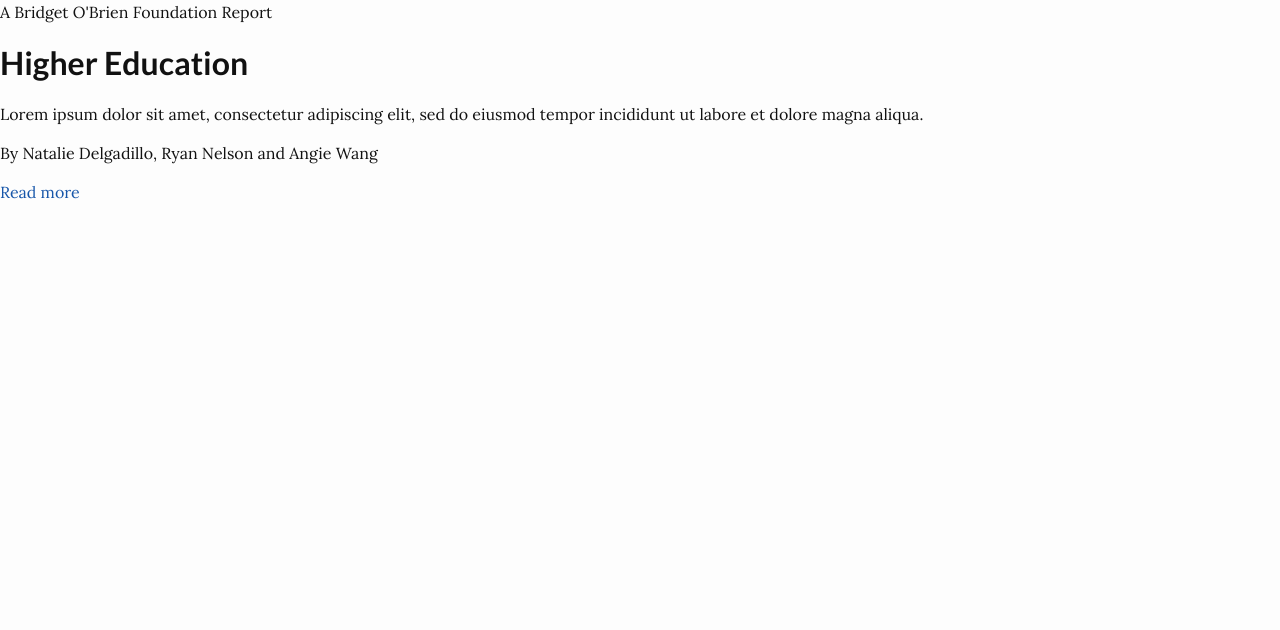
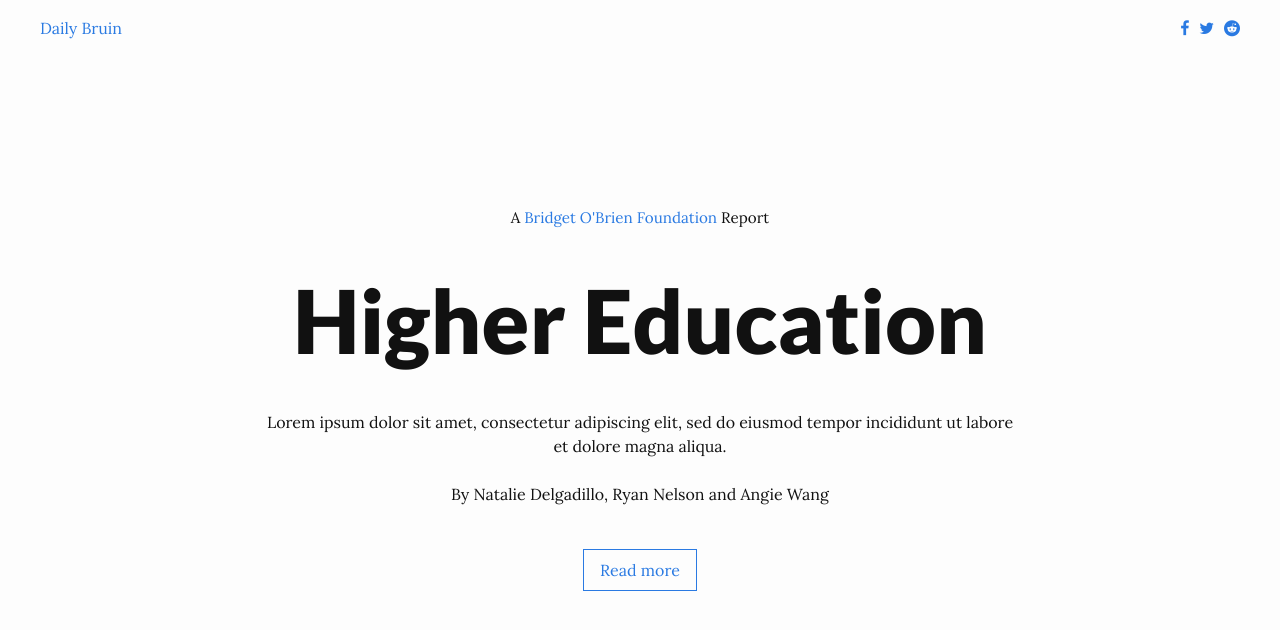
Before and after one commit to dailybruin/interactive.2015.a-paper-trail, a Jekyll site: the page built from index.html, in a window 1280 px wide. Shown: the top 630 px of the page. Built offline with Jekyll 4.4.1, drawn with Linux system fonts in a browser that asks for light colours; nearby versions of some CDN libraries.

Commit message:
initial landing page

```diff
--- a/_includes/head.html
+++ b/_includes/head.html
@@ -8,6 +8,7 @@
 
   <link href='https://fonts.googleapis.com/css?family=Lato:400,300,700,900' rel='stylesheet' type='text/css'>
   <link href='https://fonts.googleapis.com/css?family=Lora:400,700' rel='stylesheet' type='text/css'>
+  <link rel="stylesheet" href="https://maxcdn.bootstrapcdn.com/font-awesome/4.4.0/css/font-awesome.min.css">
   <link rel="stylesheet" href="{{ "/css/main.css" | prepend: site.baseurl }}">
   <link rel="canonical" href="{{ page.url | replace:'index.html','' | prepend: site.baseurl | prepend: site.url }}">
   <link rel="alternate" type="application/rss+xml" title="{{ site.title }}" href="{{ "/feed.xml" | prepend: site.baseurl | prepend: site.url }}" />
--- a/_sass/_base.scss
+++ b/_sass/_base.scss
@@ -94,11 +94,13 @@ a {
     text-decoration: none;
 
     &:visited {
-        color: darken($brand-color, 15%);
+        color: $brand-color;
+        //color: darken($brand-color, 15%);
     }
 
     &:hover {
-        color: $text-color;
+        color: darken($brand-color, 15%);
+        //color: $text-color;
         text-decoration: underline;
     }
 }
--- a/_sass/_layout.scss
+++ b/_sass/_layout.scss
@@ -0,0 +1,49 @@
+div.landing {
+  text-align: center;
+  max-width: 800px;
+  margin: auto;
+  margin-top: 23vh;
+
+  h1 {
+    font-size: 5.5rem;
+    font-weight: 900;
+  }
+
+  .bob {
+    font-size: 0.95rem;
+  }
+
+  span.db,
+  span.share {
+    position: absolute;
+    top: 1rem;
+  }
+
+  span.db {
+    left: 2.5rem;
+  }
+
+  span.share {
+    right: 2.5rem;
+
+    i { margin-left: 0.35rem; }
+  }
+
+  p {
+    margin: 1.5rem;
+  }
+
+  p.more a {
+    display: inline-block;
+    border: thin solid $brand-color;
+    width: auto;
+    padding: 0.5rem 1rem;
+    margin: 1.2rem;
+  }
+
+  p.more:hover a {
+    background-color: $brand-color;
+    color: white;
+    text-decoration: none;
+  }
+}
--- a/index.html
+++ b/index.html
@@ -2,13 +2,23 @@
 layout: landing
 ---
 
-<p class="bob">A Bridget O'Brien Foundation Report</p>
+<span class="db">
+  <a href="http://dailybruin.com">Daily Bruin</a>
+</span>
+
+<span class="share">
+  <a href="http://www.facebook.com/sharer.php?u={{ site.url }}"><i class="fa fa-facebook"></i></a>
+  <a href="http://twitter.com/share?url={{ site.url }}"><i class="fa fa-twitter"></i></a>
+  <a href=""><i class="fa fa-reddit"></i></a>
+</span>
+
+<p class="bob">A <a href="http://rememberingbridget.com">Bridget O'Brien Foundation</a> Report</p>
 
 <h1>Higher Education</h1>
 
-<p>Lorem ipsum dolor sit amet, consectetur adipiscing elit, sed do eiusmod
+<p class="desc">Lorem ipsum dolor sit amet, consectetur adipiscing elit, sed do eiusmod
   tempor incididunt ut labore et dolore magna aliqua.</p>
 
 <p class="author">By Natalie Delgadillo, Ryan Nelson and Angie Wang</p>
 
-<p><a href="">Read more</a></p>
+<p class="more"><a href="">Read more</a></p>
```
